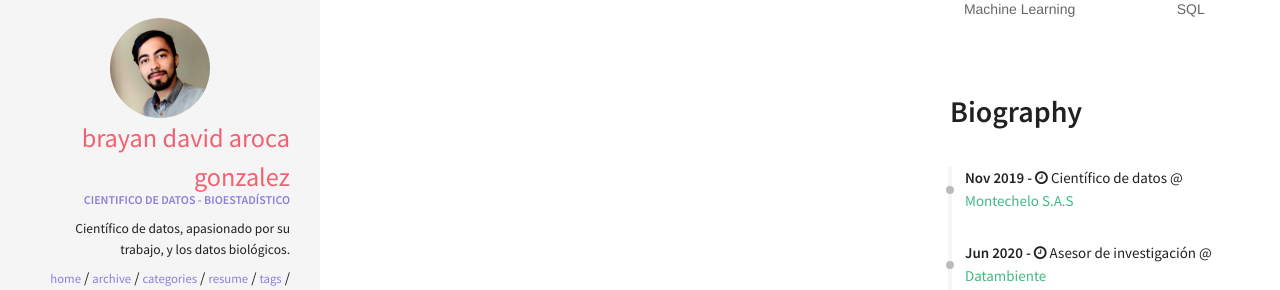
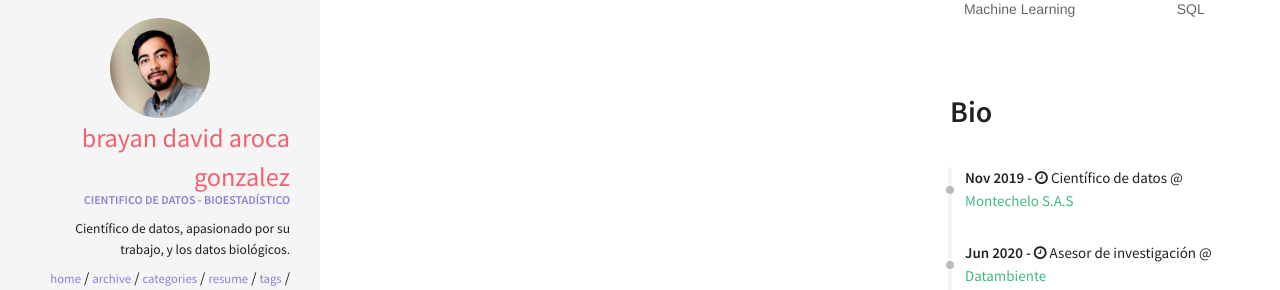
Before and after one commit to bdarocag/bdarocag.github.io, a Jekyll site: the page built from resume.html, in a window 1280 px wide. Shown: the part 357-647 px from the top of the page. Built offline with Jekyll 4.4.1, drawn with Linux system fonts in a browser that asks for light colours; nearby versions of some CDN libraries.

Commit message:
Update career.html

```diff
--- a/_includes/sections/career.html
+++ b/_includes/sections/career.html
@@ -1,4 +1,4 @@
-<h1><span data-i18n="skills.my_skills">Biography</span></h1>
+<h1><span data-i18n="skills.my_skills">Bio</span></h1>
 
 <div class="archive">
   <div class="timeline" id="timeline">
```
